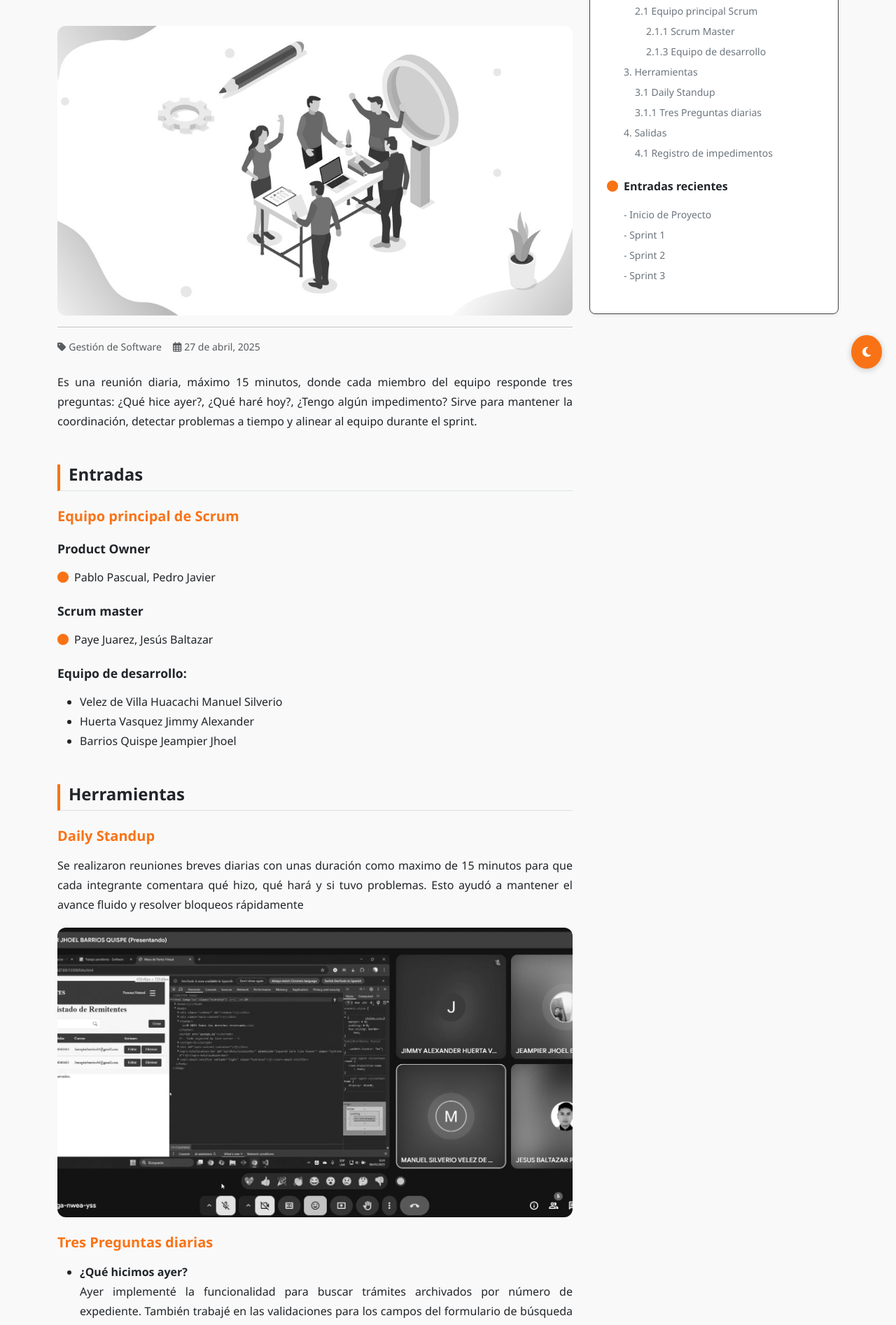
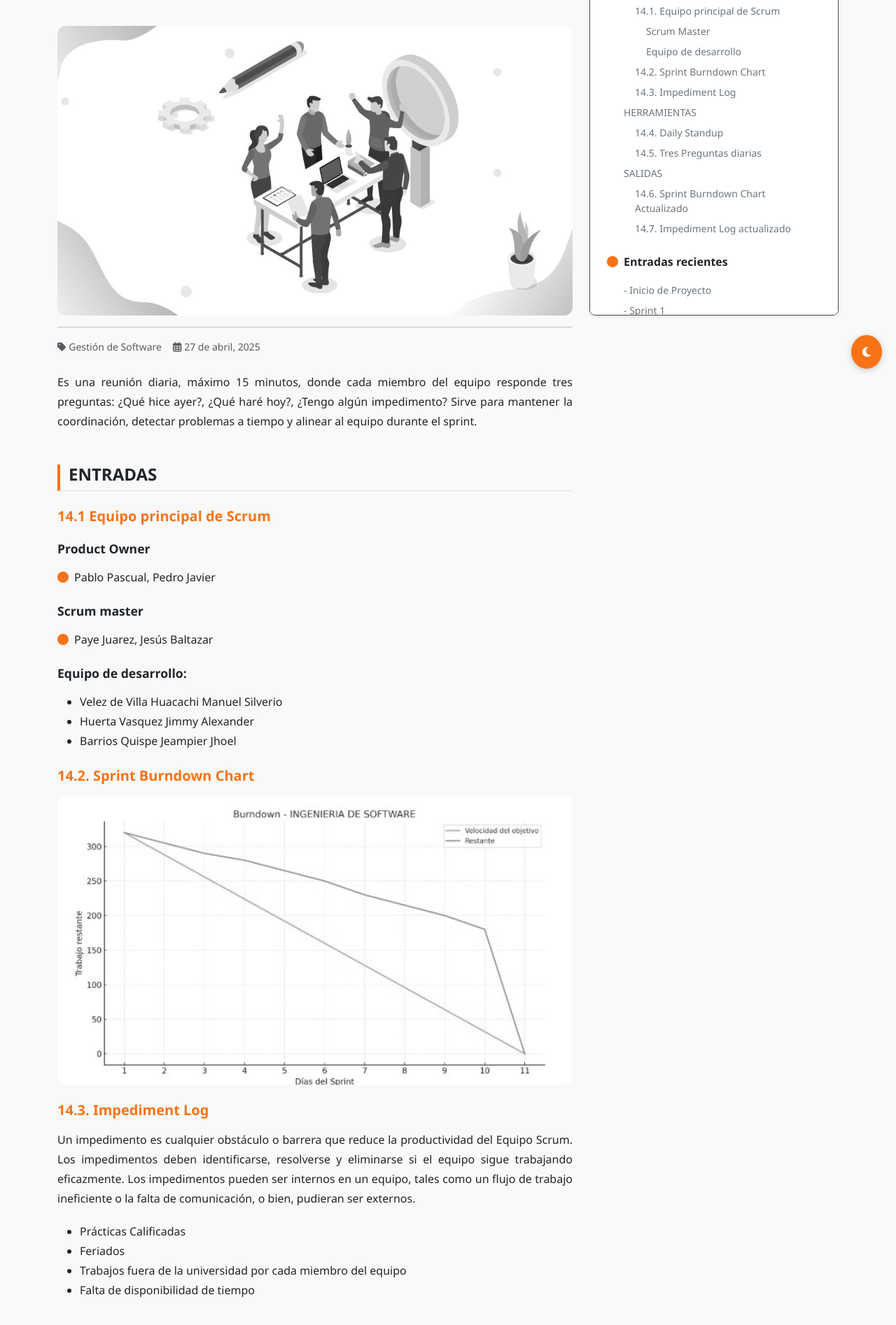
Before and after one commit to JesusP25/IngSoftware_Sprint03, a plain HTML site: page Blog/sprint_1/dailyStandup.html in a window 1280 px wide. Shown: the part 253-2147 px from the top of the page at 70% size. Drawn offline with Linux system fonts and the light colour scheme.

Commit message:
sprint 1 - finished

```diff
--- a/Blog/sprint_1/dailyStandup.html
+++ b/Blog/sprint_1/dailyStandup.html
@@ -66,7 +66,7 @@
                         </nav>
 
                         <!-- Blog Title -->
-                        <h1 class="fw-bold display-5" id="RealizarDailyStandup">Realizar Daily Standup</h1>
+                        <h1 class="fw-bold display-5" id="RealizarDailyStandup">14. Realizar Daily Standup</h1>
                     </div>
                 </section>
 
@@ -89,10 +89,10 @@
                             Sirve para mantener la coordinación, detectar problemas a tiempo y alinear al equipo durante
                             el sprint.
                         </p>
+                        <!--ENTRADAS ESTRUCTURA-->
+                        <h2 class="fw-bold mt-5 border-bottom pb-2" id="Entradas">ENTRADAS</h2>
 
-                        <h2 class="fw-bold mt-5 border-bottom pb-2" id="Entradas">Entradas</h2>
-
-                        <h3 class="fw-bold mt-4" id="EquipoPrincipalScrum">Equipo principal de Scrum</h3>
+                        <h3 class="fw-bold mt-4" id="EquipoPrincipalScrum">14.1 Equipo principal de Scrum</h3>
                         <h4 class="fw-semibold mt-4" id="ProductOwner">Product Owner</h4>
                         <p>
                             <i class="fas fa-circle me-2 txt-sidebar"></i>Pablo Pascual, Pedro Javier
@@ -109,12 +109,37 @@
                             <li>Barrios Quispe Jeampier Jhoel</li>
                         </ul>
 
+                        <h3 class="fw-bold mt-4" id="Sprint Burndown Chart">14.2. Sprint Burndown Chart</h3>
+
+                        <!-- Sprint burndown chart -->
+                        <section id="">
+
+                            <div class="contenedor-img">
+                                <img src="../../asset/img/img_sprint1/Sprint burndown chart.jpg" alt="Scrum Board"
+                                    class="img-fluid rounded mb-4 img-contenido-blog">
+                            </div>
+                        </section>
+
+                        <h3 class="fw-bold mt-4" id="Impediment Log">14.3. Impediment Log</h3>
+                        <p>Un impedimento es cualquier obstáculo o barrera que reduce la productividad
+                            del Equipo Scrum. Los impedimentos deben identificarse, resolverse y
+                            eliminarse si el equipo sigue trabajando eficazmente. Los impedimentos
+                            pueden ser internos en un equipo, tales como un flujo de trabajo ineficiente
+                            o la falta de comunicación, o bien, pudieran ser externos.</p>
+
+                            <ul>
+                            <li>Prácticas Calificadas</li>
+                            <li>Feriados</li>
+                            <li>Trabajos fuera de la universidad por cada miembro del equipo</li>
+                            <li>Falta de disponibilidad de tiempo </li>
+                            </ul>
+
                         <!--Herramienta-->
-                        <h2 class="fw-bold mt-5 border-bottom pb-2" id="Herramientas">Herramientas</h2>
+                        <h2 class="fw-bold mt-5 border-bottom pb-2" id="Herramientas">HERRAMIENTAS</h2>
 
-                        <!-- 3.1 Daily Standup -->
+                        <!-- 14.4. Daily Standup -->
                         <section id="DailyStandup">
-                            <h3 class="fw-bold mt-4">Daily Standup</h3>
+                            <h3 class="fw-bold mt-4">14.4. Daily Standup</h3>
                             <p>Se realizaron reuniones breves diarias con unas duración como maximo de 15 minutos para
                                 que cada integrante comentara qué hizo, qué hará y si tuvo problemas. Esto ayudó a
                                 mantener el avance fluido y resolver bloqueos rápidamente</p>
@@ -126,7 +151,7 @@
 
                         <!-- Preguntas diarias -->
                         <section id="Preguntas">
-                            <h3 class="fw-bold mt-4">Tres Preguntas diarias</h3>
+                            <h3 class="fw-bold mt-4">14.5. Tres Preguntas diarias</h3>
                             <div>
                                 <ul>
                                     <li>
@@ -152,17 +177,32 @@
                             </div>
                         </section>
 
-                        <h2 class="fw-bold mt-5 border-bottom pb-2" id="Salidas">Salidas</h2>
+                        <h2 class="fw-bold mt-5 border-bottom pb-2" id="Salidas">SALIDAS</h2>
                         <!-- 4.1 Registro de impedimentos -->
 
-                        <section id="RegistroImpedimentos">
-                            <h3 class="fw-bold mt-4">Registro de impedimentos</h3>
+                        <h3 class="fw-bold mt-4" id="Sprint_actualizado">14.6. Sprint Burndown Chart actualizado</h3>
+
+                        <!-- Sprint burndown chart -->
+                        <section id="DailyStandup">
+
+                            <div class="contenedor-img">
+                                <img src="../../asset/img/img_sprint1/Sprint burndown chart.jpg" alt="Scrum Board"
+                                    class="img-fluid rounded mb-4 img-contenido-blog">
+                            </div>
+                        </section>
+
+                        <h3 class="fw-bold mt-4" id="hola">14.7. Impediment Log actualizado</h3>
+                        <p>Un impedimento es cualquier obstáculo o barrera que reduce la productividad
+                            del Equipo Scrum. Los impedimentos deben identificarse, resolverse y
+                            eliminarse si el equipo sigue trabajando eficazmente. Los impedimentos
+                            pueden ser internos en un equipo, tales como un flujo de trabajo ineficiente
+                            o la falta de comunicación, o bien, pudieran ser externos.</p>
+
                             <ul>
-                                <li>Falta de tiempo por parte del equipo</li>
-                                <li>Trabajos fuera de la universidad por cada miembro del equipo</li>
-                                <li>Falta de disponibilidad de tiempo</li>
+                            <li>Prácticas Calificadas</li>
+                            <li>Trabajos fuera de la universidad por cada miembro del equipo</li>
                             </ul>
-                        </section>
+
                     </article>
                 </div>
             </div>
@@ -182,33 +222,33 @@
                                 </a></li>
 
                             <li>
-                                <a href="#Entradas" class="sidebar-link">2. ENTRADAS</a>
+                                <a href="#Entradas" class="sidebar-link">ENTRADAS</a>
                                 <ul class="list-unstyled ms-3">
                                     <li>
-                                        <a href="#EquipoPrincipalScrum" class="sidebar-link">2.1 Equipo principal
-                                            Scrum</a>
+                                        <a href="#EquipoPrincipalScrum" class="sidebar-link">14.1. Equipo principal de Scrum</a>
                                         <ul class="list-unstyled ms-3">
-                                            <li><a href="#ProductOwner" class="sidebar-link">2.1.1 Scrum Master</a></li>
-                                            <li><a href="#EquipoDesarrollo" class="sidebar-link">2.1.3 Equipo de
-                                                    desarrollo</a></li>
+                                            <li><a href="#ProductOwner" class="sidebar-link">Scrum Master</a></li>
+                                            <li><a href="#EquipoDesarrollo" class="sidebar-link">Equipo de desarrollo</a></li>
                                         </ul>
+                                        <a href="#Sprint Burndown Chart" class="sidebar-link">14.2.  Sprint Burndown Chart</a>
+                                        <a href="#Impediment Log" class="sidebar-link">14.3.  Impediment Log</a>
                                     </li>
                                 </ul>
                             </li>
                             <li>
-                                <a href="#Herramientas" class="sidebar-link">3. Herramientas</a>
+                                <a href="#Herramientas" class="sidebar-link">HERRAMIENTAS</a>
                                 <ul class="list-unstyled ms-3">
-                                    <li><a href="#DailyStandup" class="sidebar-link">3.1 Daily Standup</a></li>
-                                    <li><a href="#Preguntas" class="sidebar-link">3.1.1 Tres Preguntas diarias</a></li>
+                                    <li><a href="#DailyStandup" class="sidebar-link">14.4. Daily Standup</a></li>
+                                    <li><a href="#Preguntas" class="sidebar-link">14.5. Tres Preguntas diarias</a></li>
 
 
                                 </ul>
                             </li>
                             <li>
-                                <a href="#Salidas" class="sidebar-link">4. Salidas</a>
+                                <a href="#Salidas" class="sidebar-link">SALIDAS</a>
                                 <ul class="list-unstyled ms-3">
-                                    <li><a href="#RegistroImpedimentos" class="sidebar-link">4.1 Registro de
-                                            impedimentos</a></li>
+                                    <li><a href="#Sprint_actualizado" class="sidebar-link">14.6. Sprint Burndown Chart Actualizado</a></li>
+                                    <li><a href="#hola" class="sidebar-link">14.7. Impediment Log actualizado</a></li>
                                 </ul>
                             </li>
                         </ul>
@@ -287,4 +327,4 @@
     <script src="../../asset/css/bootstrap-5.3.3/js/bootstrap.bundle.min.js"></script>
 </body>
 
-</html>F
+</html>
```
Also changed, not shown: Blog/sprint_1/refinamiento.html (+21 -24 lines), asset/img/Sprint_burndown_chart.jpg (added).
